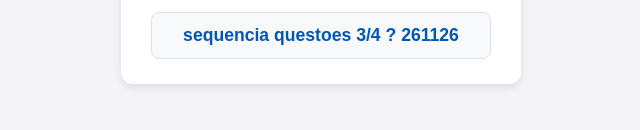
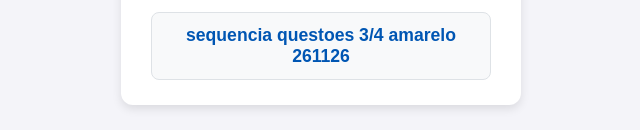
Before and after one commit to LucasgiH/Site-texto, a plain HTML site: page index.html in a window 1280 px wide. Shown: the part 1557-1687 px from the top of the page, without its empty margins (319-959 px from the left). Drawn offline with Linux system fonts and the light colour scheme.

Commit message:
Add files via upload

```diff
--- a/index.html
+++ b/index.html
@@ -76,7 +76,7 @@
     <a href="receita261123.html" class="responsive-link">receita 261123</a>
     <a href="261124.html" class="responsive-link">sequencia questoes 5/6 verde 261124</a>
     <a href="261125.html" class="responsive-link">sequencia questoes 1/2 amarelo 261125</a>
-    <a href="261126.html" class="responsive-link">sequencia questoes 3/4 ? 261126</a>
+    <a href="261126.html" class="responsive-link">sequencia questoes 3/4 amarelo 261126</a>
   </div>
 </body>
 </html>
```
Also changed, not shown: 261126.html (+1 -1 lines).
